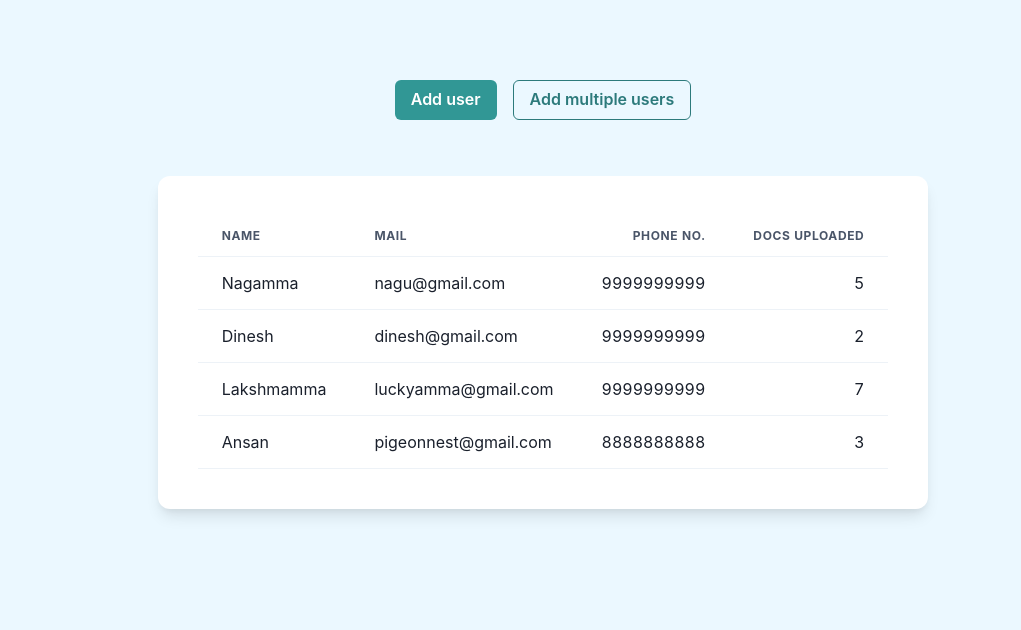
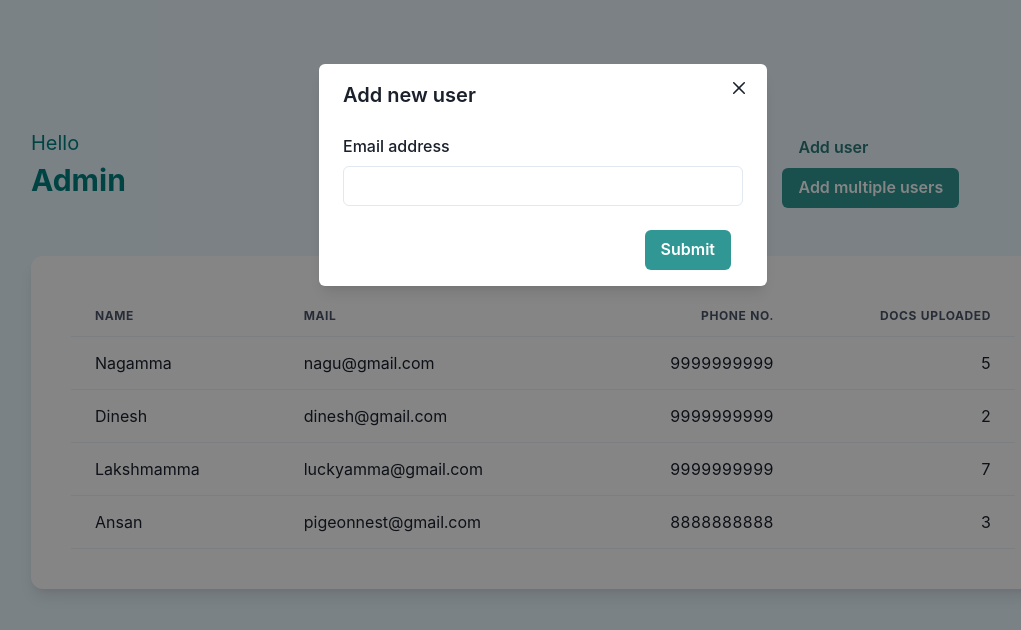
Before and after one commit to BetsolLLC/hr-portal-ui, a React (Create React App) app: page / in a window 1280 px wide. Both pictures are taken after a click on the button "Add user". Shown: the top 630 px of the page, without its empty margins (97-1118 px from the left). Built offline with nearby package versions, Linux system fonts and the light colour scheme.

Commit message:
add modals to both buttons

```diff
--- a/src/screens/Admin/Admin.jsx
+++ b/src/screens/Admin/Admin.jsx
@@ -1,7 +1,21 @@
 import React from "react";
 
 import {
+  FormControl,
+  FormLabel,
+  FormErrorMessage,
+  FormHelperText,
+  Input,
+  Modal,
+  ModalOverlay,
+  ModalContent,
+  ModalHeader,
+  ModalFooter,
+  ModalBody,
+  ModalCloseButton,
+  Flex,
     Stack,
+    Spacer,
     VStack,
     Box,
     Table,
@@ -15,18 +29,48 @@ import {
     TableContainer,
     Text,
     Button,
-    ButtonGroup
+    ButtonGroup,
+    useDisclosure
   } from '@chakra-ui/react'
 
   const Admin = () => {
+    const { isOpen, onOpen, onClose } = useDisclosure()
     return(
-        <VStack p={20} bg="blue.50" height="100vh">
-            <Stack spacing={4} mb={12} direction='row' align='center'>
-            <Button colorScheme='teal'>Add user</Button>
-            <Button colorScheme='teal' variant='outline'>Add multiple users</Button>
-            </Stack>
+        <Box p={32}  bg="blue.50" height="100vh">
+            <Flex spacing={4} mb={12} direction='row' alignContent="flex-end" justifyContent='center'>
+              <Box width='3xl'><Text color="teal" fontSize='xl'>Hello <Text fontWeight='bold' fontSize='3xl'>Admin</Text></Text></Box>
+              <Spacer></Spacer>
+            <Box>
+            <Button colorScheme='teal' variant='ghost' onClick={onOpen}>Add user</Button>
+            <Button colorScheme='teal' onClick={onOpen} >Add multiple users</Button>
+            </Box>
 
-        <Box boxShadow="lg" bg="white" borderRadius="xl">
+
+            </Flex>
+
+            <Modal isOpen={isOpen} onClose={onClose}>
+        <ModalOverlay />
+        <ModalContent>
+          <ModalHeader>Add new user</ModalHeader>
+          <ModalCloseButton />
+          <ModalBody>
+          <FormControl>
+  <FormLabel htmlFor='email'>Email address</FormLabel>
+  <Input id='email' type='email' />
+
+</FormControl>
+          </ModalBody>
+
+          <ModalFooter>
+            <Button colorScheme='teal' mr={3} onClick={onClose}>
+              Submit
+            </Button>
+
+          </ModalFooter>
+        </ModalContent>
+      </Modal>
+
+        <Box maxW='6xl' boxShadow="lg" bg="white" borderRadius="xl">
 
         <TableContainer p={10}>
         <Table variant='simple' colorScheme='gray'>
@@ -69,7 +113,7 @@ import {
         </Table>
       </TableContainer>
       </Box>
-      </VStack>
+      </Box>
     )
 }
 
```
